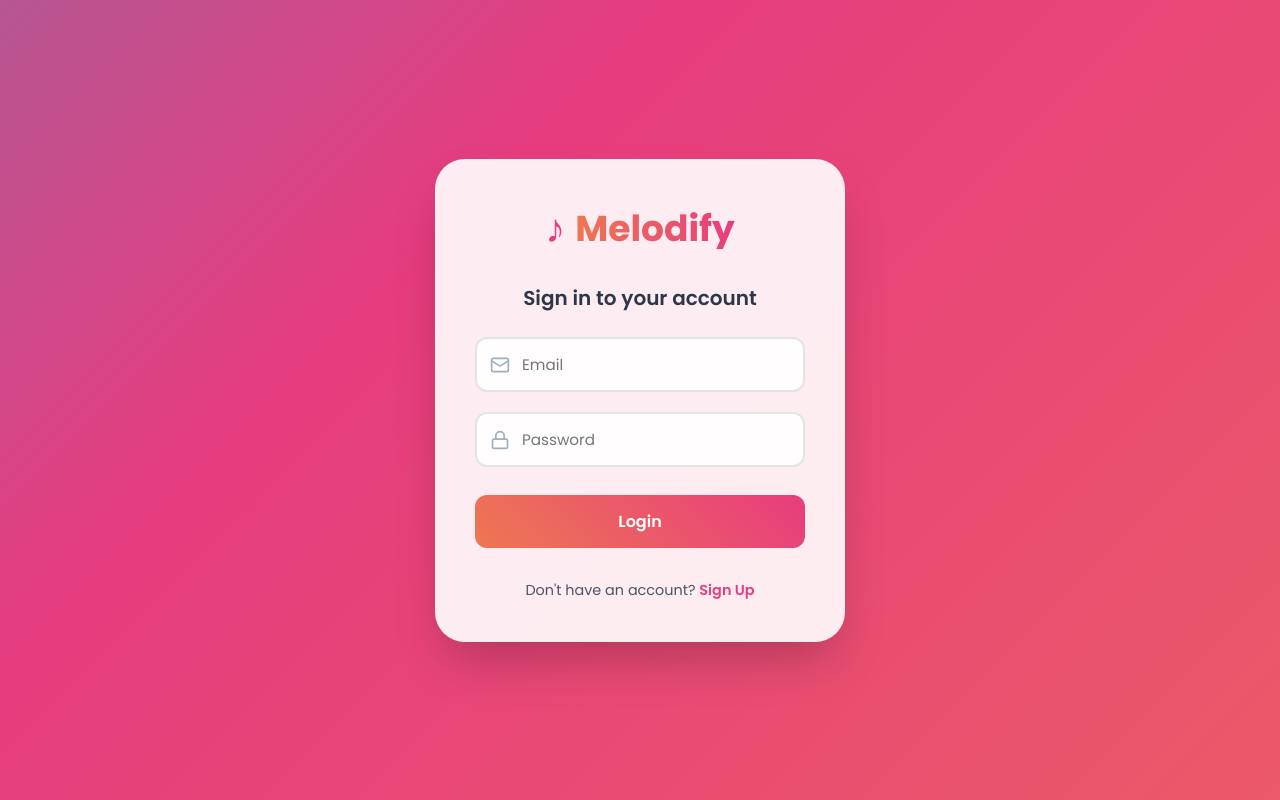
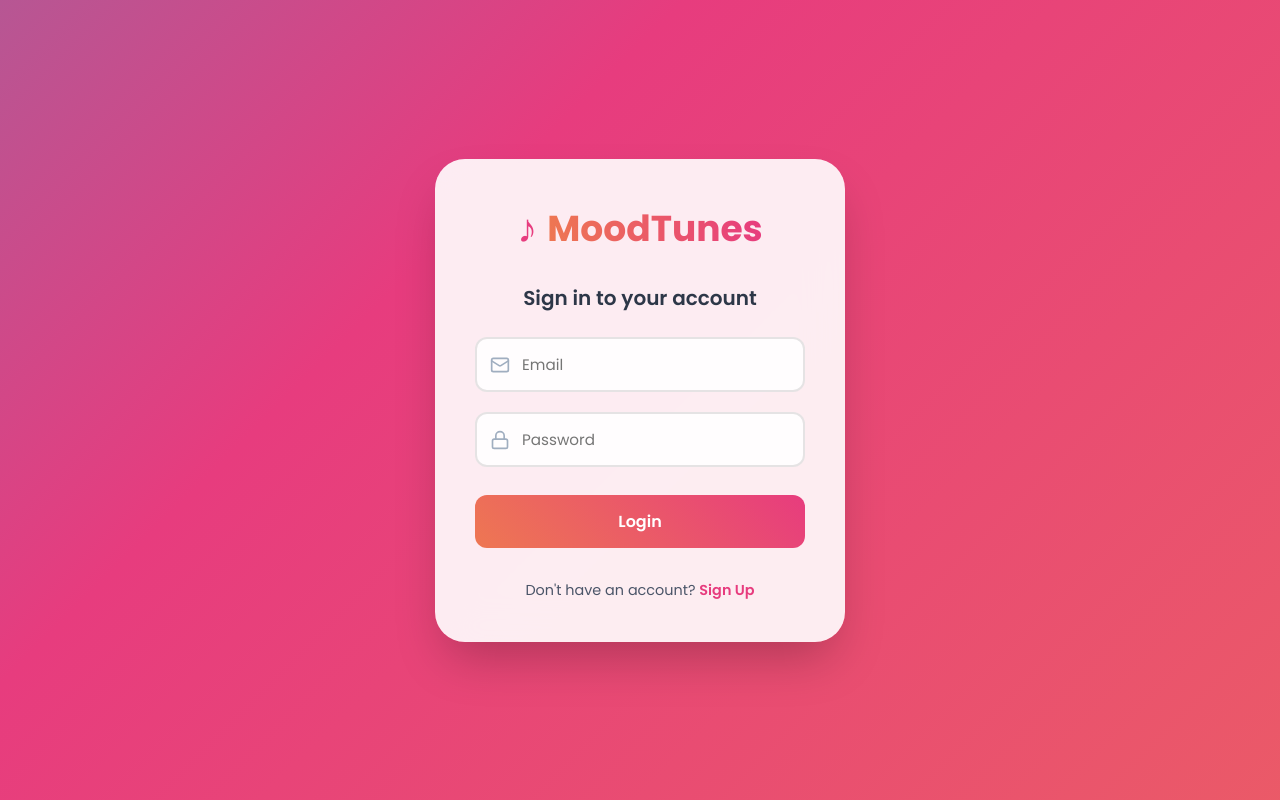
Before and after one commit to Sankalp7860/SE_Project, a React (Vite) app in the folder frontend/: page / in a window 1280 px wide. Built offline with nearby package versions, Linux system fonts and the light colour scheme.

Commit message:
initial commit

```diff
--- a/frontend/pages/login.jsx
+++ b/frontend/pages/login.jsx
@@ -36,7 +36,7 @@ const Login = () => {
         <div className="login-box">
           <div className="logo">
             <div className="music-note">♪</div>
-            <h1>Melodify</h1>
+            <h1>MoodTunes</h1>
           </div>
           <h2 className="login-title">Sign in to your account</h2>
           <form onSubmit={handleLogin} className="login-form">
--- a/frontend/pages/register.jsx
+++ b/frontend/pages/register.jsx
@@ -36,7 +36,7 @@ const Register = () => {
         <div className="login-box">
           <div className="logo">
             <div className="music-note">♪</div>
-            <h1>Melodify</h1>
+            <h1>MoodTunes</h1>
           </div>
           <h2 className="login-title">Create your account</h2>
           <form onSubmit={handleRegister} className="login-form">
```
